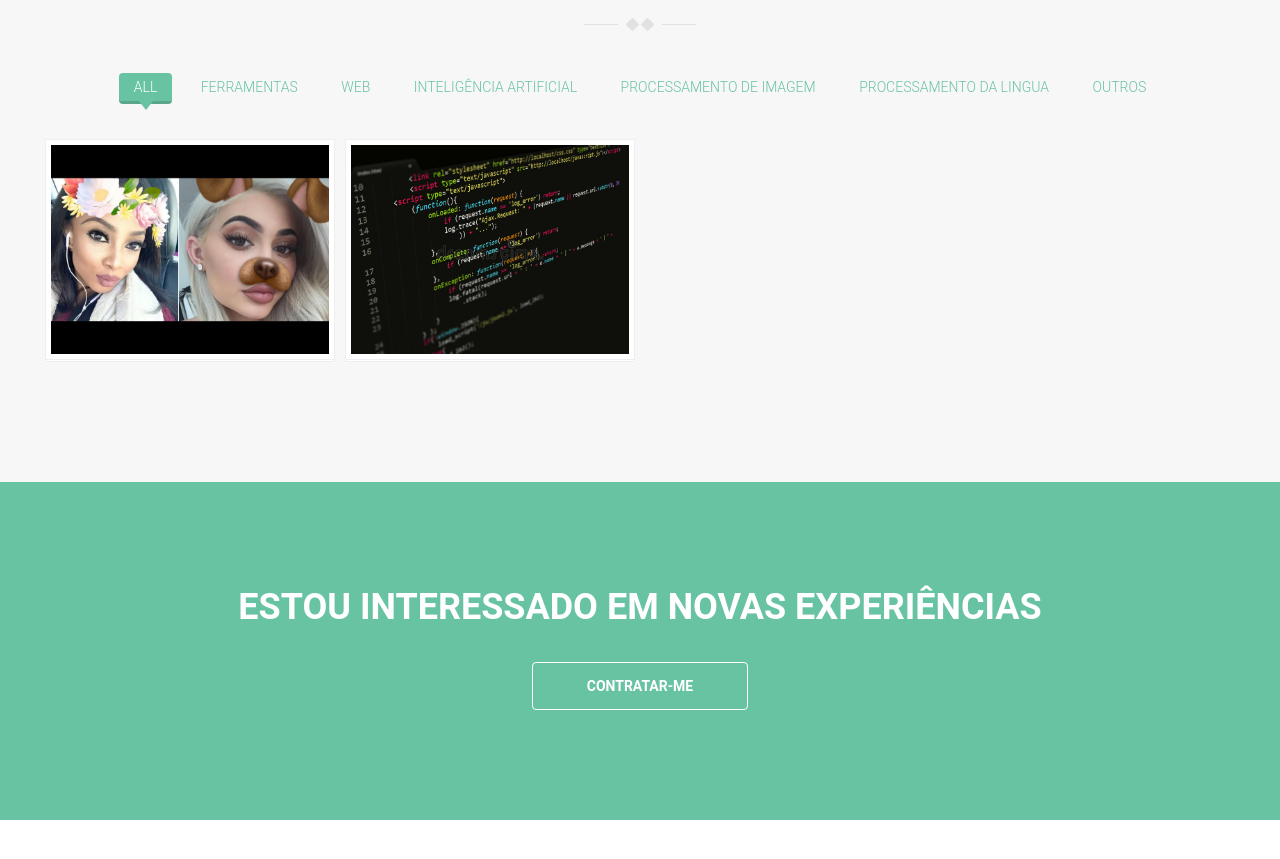
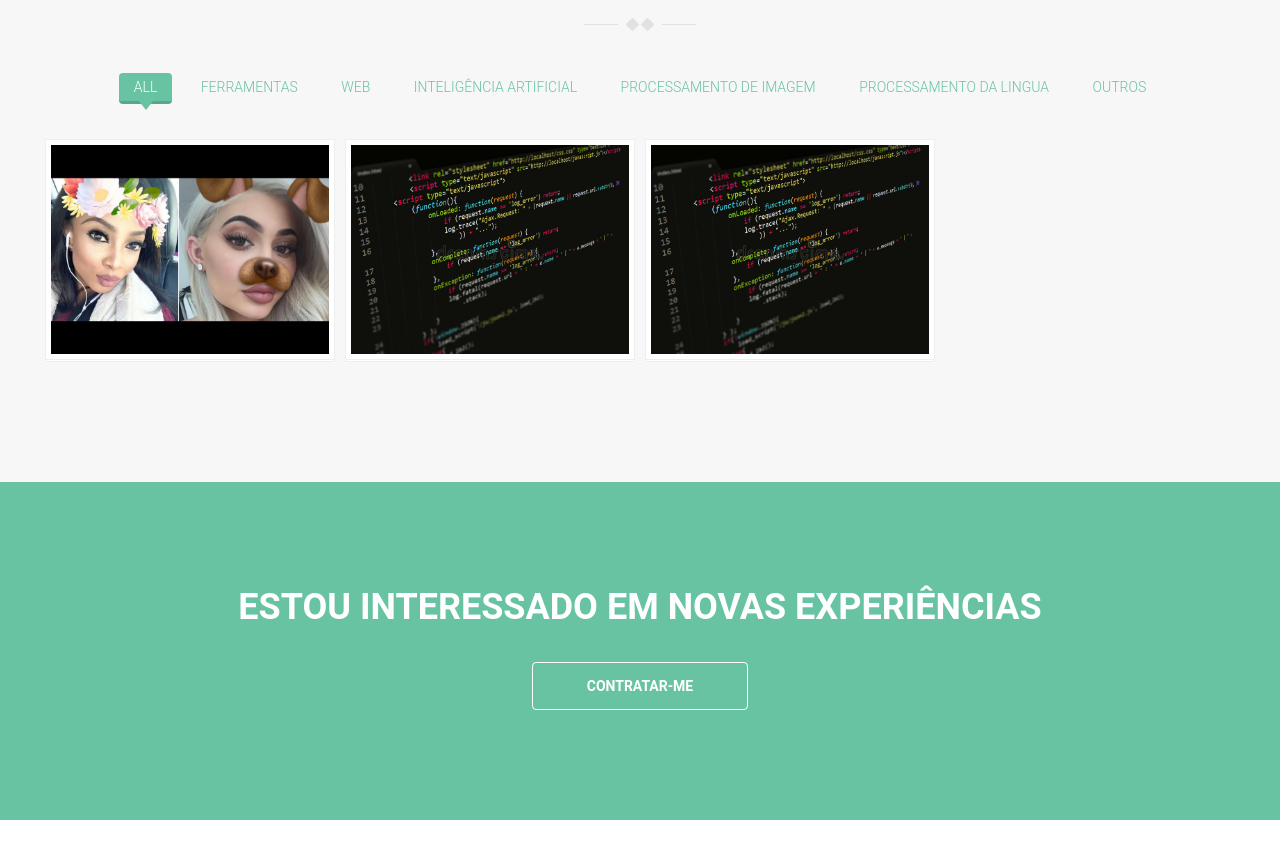
Before and after one commit to jmaBranquinho/jmaBranquinho.github.io, a plain HTML site: page index_pt.html in a window 1280 px wide. Shown: the part 4560-5419 px from the top of the page. Drawn offline with Linux system fonts and the light colour scheme; some packages are replaced by stand-ins of ours.

Commit message:
Add files via upload

```diff
--- a/index_pt.html
+++ b/index_pt.html
@@ -444,6 +444,23 @@
 				  </a>
 				</div><!-- /.portfolio-item -->
 
+				<div class="portfolio-item col-xs-12 col-sm-4 col-md-3" data-groups='["all", "web"]'>
+				<a href="https://github.com/jmaBranquinho/Maze/build/index.html">
+				  <div class="portfolio-bg">
+					<div class="portfolio">
+					  <div class="tt-overlay"></div>
+					  <div class="links">
+						<a class="image-link" href="assets/images/works/DocumentationGenerator.jpg"><i class="fa fa-search-plus"></i></a>
+						<a href="https://github.com/jmaBranquinho/Mze><i class="fa fa-link"></i></a>
+					  </div><!-- /.links -->
+					  <img src="assets/images/works/DocumentationGenerator.jpg" alt="image">
+					  <div class="portfolio-info">
+						<h3>Jogo do labirinto</h3>
+					  </div><!-- /.portfolio-info -->
+					</div><!-- /.portfolio -->
+				  </div><!-- /.portfolio-bg -->
+				  </a>
+				</div><!-- /.portfolio-item -->
 
 			  </div><!-- /#grid -->
 			</div><!-- /.row -->
```
Also changed, not shown: index.html (+17 -1 lines).
